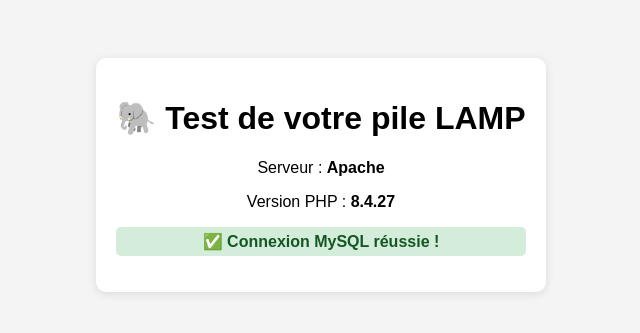
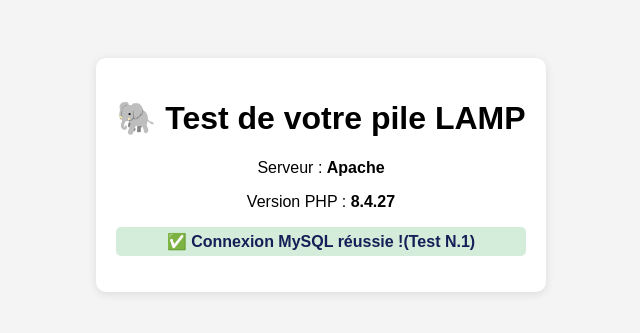
Before and after one commit to mathisbork/CamView, a PHP site: page / in a window 1280 px wide. Shown: the top 333 px of the page, without its empty margins (319-959 px from the left). Run offline with PHP 8.4, Linux system fonts and the light colour scheme.

Commit message:
Test du déploiement auto

```diff
--- a/www/index.php
+++ b/www/index.php
@@ -7,7 +7,7 @@
         body { font-family: sans-serif; text-align: center; padding: 50px; background: #f4f4f4; }
         .card { background: white; padding: 20px; border-radius: 10px; box-shadow: 0 2px 10px rgba(0,0,0,0.1); display: inline-block; }
         .status { font-weight: bold; padding: 5px 10px; border-radius: 5px; }
-        .success { background: #d4edda; color: #155724; }
+        .success { background: #d4edda; color: #151f57ff; }
         .error { background: #f8d7da; color: #721c24; }
     </style>
 </head>
@@ -26,7 +26,7 @@
         try {
             $conn = new PDO("mysql:host=$host", $user, $pass);
             $conn->setAttribute(PDO::ATTR_ERRMODE, PDO::ERRMODE_EXCEPTION);
-            echo '<p class="status success">✅ Connexion MySQL réussie !</p>';
+            echo '<p class="status success">✅ Connexion MySQL réussie !(Test N.1)</p>';
         } catch(PDOException $e) {
             echo '<p class="status error">❌ Échec MySQL : ' . $e->getMessage() . '</p>';
         }
```
